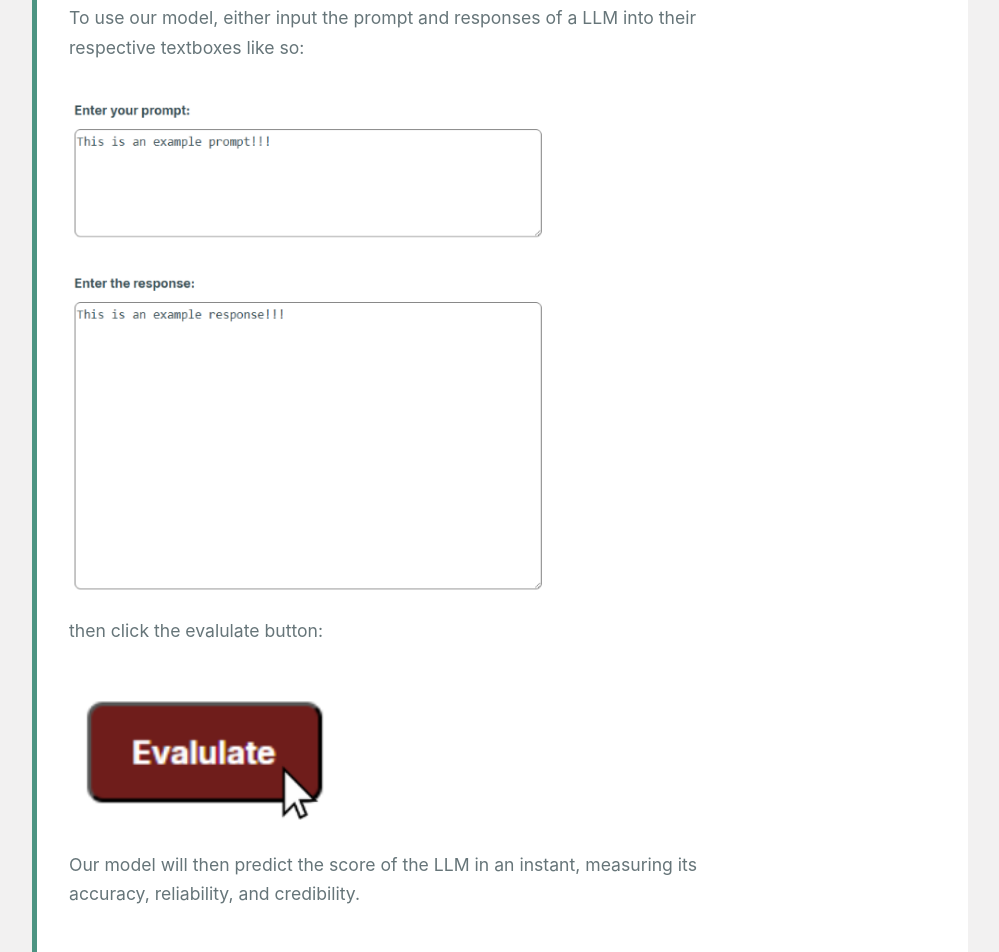
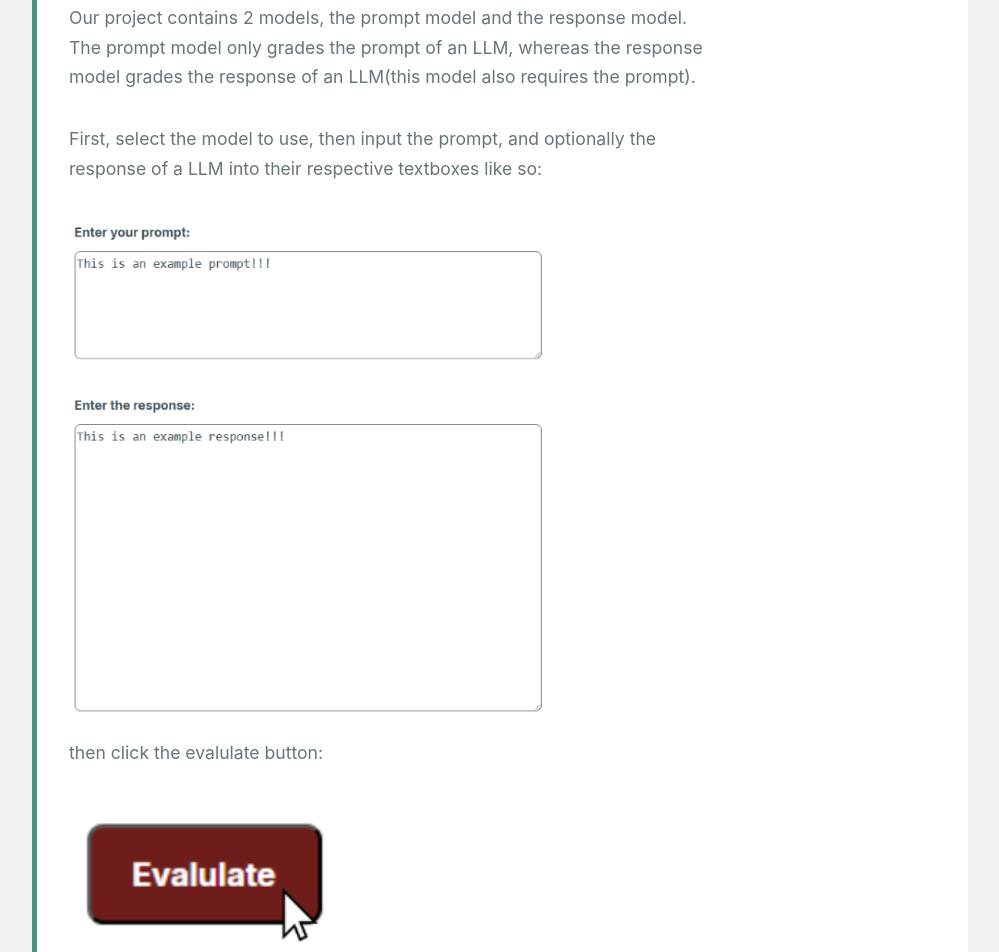
Before and after one commit to innovator-branchout/ai_eval, a SvelteKit app: page /guide in a window 1280 px wide. Shown: the part 500-1452 px from the top of the page, without its empty margins (140-1139 px from the left). Built offline with nearby package versions, Linux system fonts and the light colour scheme.

Commit message:
fixed guide page and added info
The rubric only displayed 2 rows per category before, now it displays all 4 correctly. Also added more info about the types of models.

```diff
--- a/src/routes/guide/+page.svelte
+++ b/src/routes/guide/+page.svelte
@@ -253,13 +253,19 @@
 		<h2>Overview</h2>
 
 		<p>
-			To use our model, either input the prompt and responses of a LLM into their respective textboxes like so:
+			Our project contains 2 models, the prompt model and the response model. The prompt model only grades the prompt of an LLM, whereas the response model grades the response of an LLM(this model also requires the prompt).
+        </p>
+
+
+        <p>
+		    First, select the model to use, then input the prompt, and optionally the response of a LLM into their respective textboxes like so:
 		</p>
+
         <img src="/images/demoimage1.png" alt="Demo Image1" class="demo-image-large" />		<p>
 			then click the evalulate button:
 		</p>
         <img src="/images/demoimage2.png" alt="Demo Image2" class="demo-image-small" />		<p>
-		     Our model will then predict the score of the LLM in an instant, measuring its accuracy, reliability, and credibility.
+		     Our model will then predict the reliability index of the LLM in an instant, measuring its accuracy, reliability, and credibility.
 		</p>
 
 	</section>
@@ -331,7 +337,7 @@
         </thead>
 
         <tbody>
-            {#each rubricData.filter(row => row.category === selectedCategory || (row.category === "" && rubricData[rubricData.indexOf(row) - 1]?.category === selectedCategory)) as row}
+            {#each rubricData.filter(row => row.category === selectedCategory || (row.category === "" && rubricData[rubricData.indexOf(row) - 1]?.category === selectedCategory) || (row.category === "" && rubricData[rubricData.indexOf(row) - 2]?.category === selectedCategory) || (row.category === "" && rubricData[rubricData.indexOf(row) - 3]?.category === selectedCategory)) as row}
                 <tr class={row.status === "PASS" ? "pass-row" : "fail-row"}>
                      <td><strong>{row.category}</strong></td>
                      <td>{row.label}</td>
```
